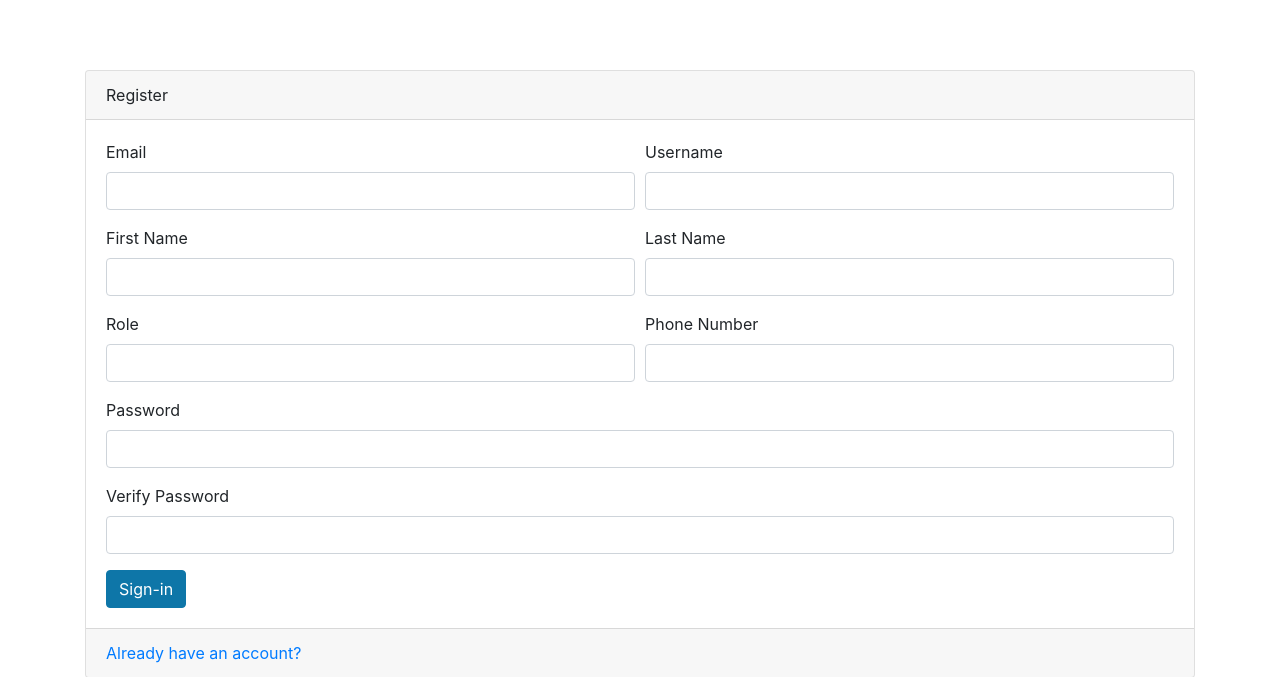
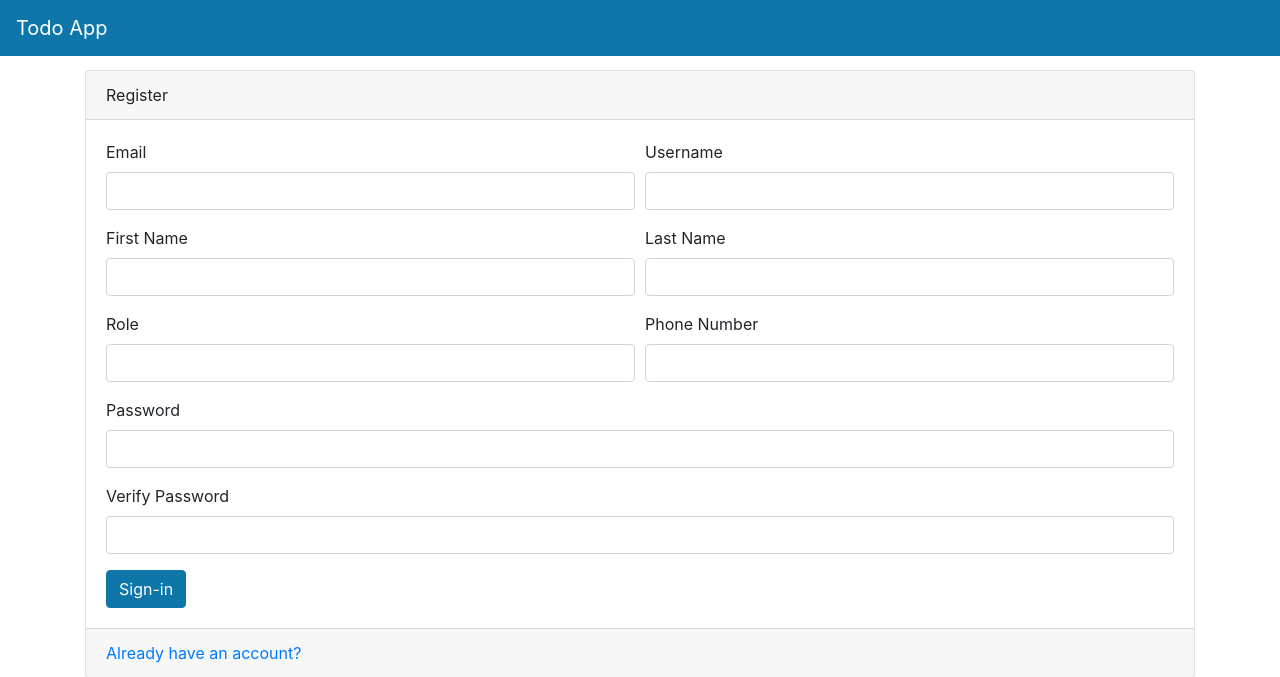
Before and after one commit to Melli97/fastapi-books-api, a FastAPI app: page /auth/register-page in a window 1280 px wide. Shown: the top 677 px of the page. Run offline with FastAPI, Linux system fonts and the light colour scheme; some libraries are stand-ins or nearby versions.

Commit message:
creata navbar fix todos.py

```diff
--- a/TodoApp/routers/todos.py
+++ b/TodoApp/routers/todos.py
@@ -74,7 +74,7 @@ async def render_todo_page(request: Request, db: db_dependency):
 
         # Restituisce la risposta caricando il template Jinja2 "todo.html"
         # Passa al template l'oggetto 'request' (obbligatorio) e la lista dei 'todos' recuperati
-        return templates.TemplateResponse("todo.html", {"request": request, "todos": todos})
+        return templates.TemplateResponse("todo.html", {"request": request, "todos": todos,"user": user})
 
     except:
         # cattura l'eccezione e riporta l'utente in sicurezza alla pagina di login
--- a/TodoApp/templates/layout.html
+++ b/TodoApp/templates/layout.html
@@ -9,6 +9,10 @@
     <title>Document</title>
 </head>
 <body>
+
+    {%include 'navbar.html'%}
+
+
     {%block content%}
 
     {%endblock%}
--- /dev/null
+++ b/TodoApp/templates/navbar.html
@@ -0,0 +1,28 @@
+<div>
+    <nav class="navbar navbar-expand-md navbar-dark main-color fixed-top">
+        <a href="#" class="navbar-brand">Todo App</a>
+
+        <button class="navbar-toggler" type="button" data-toggle="collapse" data-target="#navbarNav"
+                aria-controls="navbarNav" aria-expanded="false" aria-label="Toggle navigation">
+            <span class="navbar-toggler-icon"></span>
+        </button>
+
+        <div class="collapse navbar-collapse" id="navbarNav">
+            <ul class="navbar-nav mr-auto">
+                {% if user %}
+                <li class="nav-item active">
+                    <a href="/todos/todo-page" class="nav-link">I miei Todo</a>
+                </li>
+                {% endif %}
+            </ul>
+
+            <ul class="navbar-nav ml-auto">
+                {% if user %}
+                <li class="nav-item m-1">
+                    <button type="button" class="btn btn-outline-light" onclick="logout()">Logout</button>
+                </li>
+                {% endif %}
+            </ul>
+        </div>
+    </nav>
+</div>
```
Also changed, not shown: TodoApp/todosapp.db.
